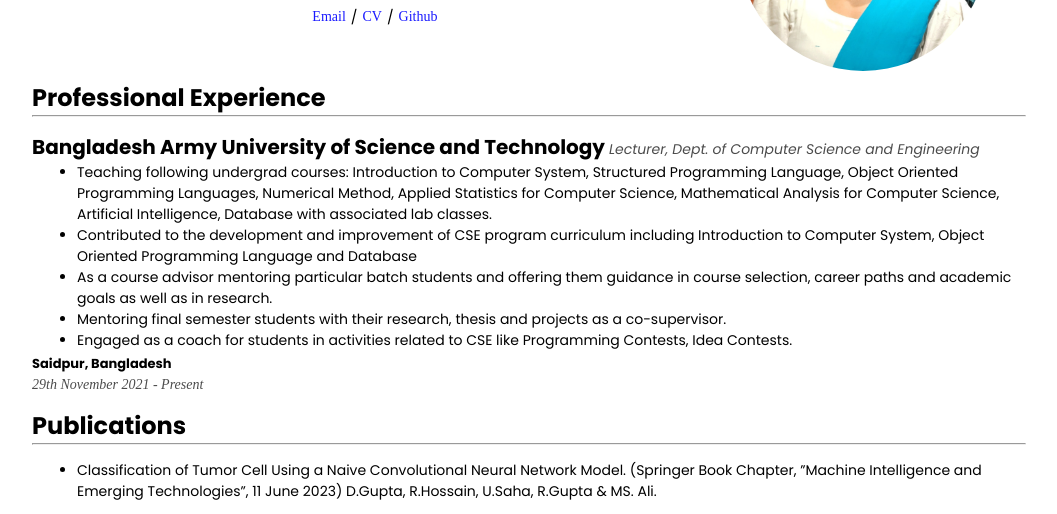
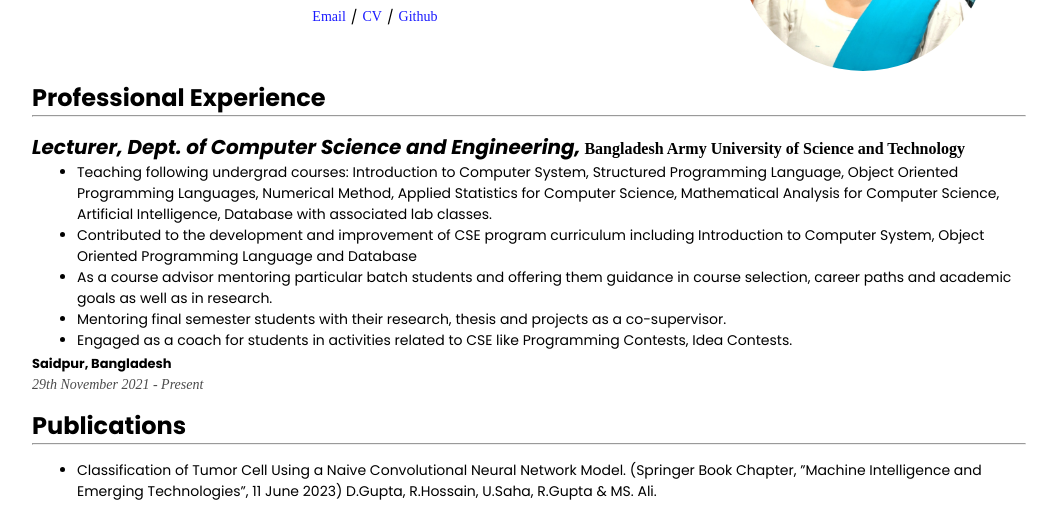
Before and after one commit to SahaUrmi/thesis_research, a plain HTML site: page index.html in a window 1280 px wide. Shown: the part 184-698 px from the top of the page, without its empty margins (111-1168 px from the left). Drawn offline with Linux system fonts and the light colour scheme.

Commit message:
Update index.html

```diff
--- a/index.html
+++ b/index.html
@@ -81,10 +81,7 @@
         <hr />
         <div class="professionalExperienceContainer informationBox">
           <div class="left">
-            <h3>Bangladesh Army University of Science and Technology</h3>
-            <p>
-              <i>Lecturer, Dept. of Computer Science and Engineering</i>
-            </p>
+            <h3><i>Lecturer, Dept. of Computer Science and Engineering,</i></h3> <b>Bangladesh Army University of Science and Technology</b>
             <ul>
               <li>
                 Teaching following undergrad courses: Introduction to Computer
```
